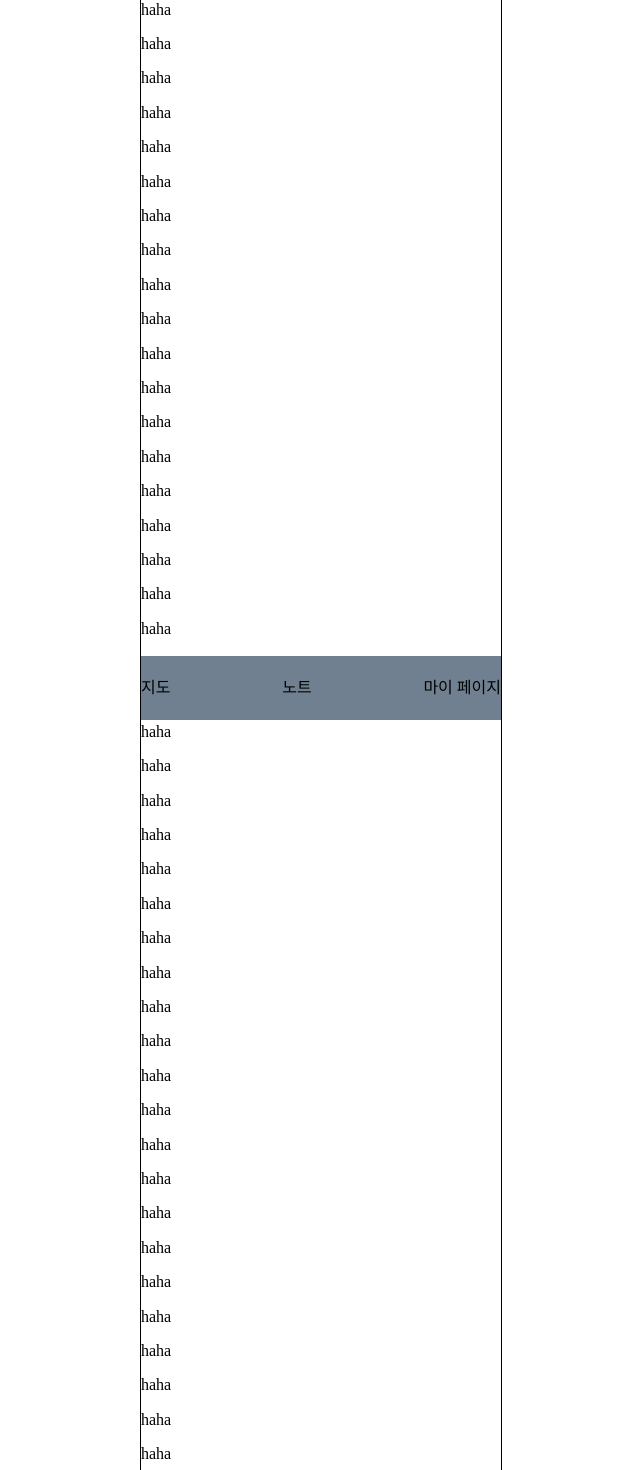
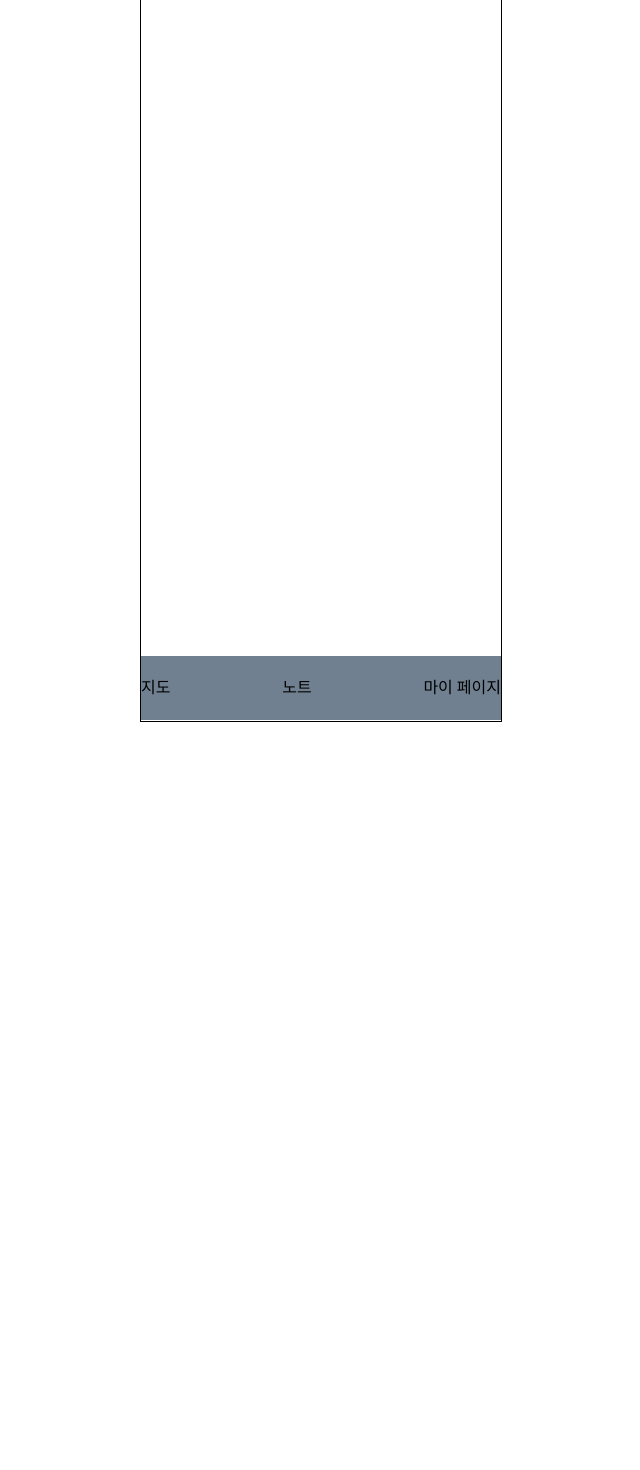
Before and after one commit to teo-sprint-16-3/client, a React (Vite) app: page /map in a window 1280 px wide. Shown: the part 80-1550 px from the top of the page, without its empty margins (319-959 px from the left). After the commit the page ends 802 px from the top, so only its background shows below. Built offline with nearby package versions, Linux system fonts and the light colour scheme.

Commit message:
temp commit

```diff
--- a/src/components/WorldMap/index.tsx
+++ b/src/components/WorldMap/index.tsx
@@ -1,57 +1,9 @@
+// import { ComposableMap, Geographies, Geography } from "react-simple-maps";
+
 export default function WorldMap() {
   return (
     <div>
       <h1>World Map</h1>
-      <p>haha</p>
-      <p>haha</p>
-      <p>haha</p>
-      <p>haha</p>
-      <p>haha</p>
-      <p>haha</p>
-      <p>haha</p>
-      <p>haha</p>
-      <p>haha</p>
-      <p>haha</p>
-      <p>haha</p>
-      <p>haha</p>
-      <p>haha</p>
-      <p>haha</p>
-      <p>haha</p>
-      <p>haha</p>
-      <p>haha</p>
-      <p>haha</p>
-      <p>haha</p>
-      <p>haha</p>
-      <p>haha</p>
-      <p>haha</p>
-      <p>haha</p>
-      <p>haha</p>
-      <p>haha</p>
-      <p>haha</p>
-      <p>haha</p>
-      <p>haha</p>
-      <p>haha</p>
-      <p>haha</p>
-      <p>haha</p>
-      <p>haha</p>
-      <p>haha</p>
-      <p>haha</p>
-      <p>haha</p>
-      <p>haha</p>
-      <p>haha</p>
-      <p>haha</p>
-      <p>haha</p>
-      <p>haha</p>
-      <p>haha</p>
-      <p>haha</p>
-      <p>haha</p>
-      <p>haha</p>
-      <p>haha</p>
-      <p>haha</p>
-      <p>haha</p>
-      <p>haha</p>
-      <p>haha</p>
-      <p>haha</p>
     </div>
   );
 }
```
